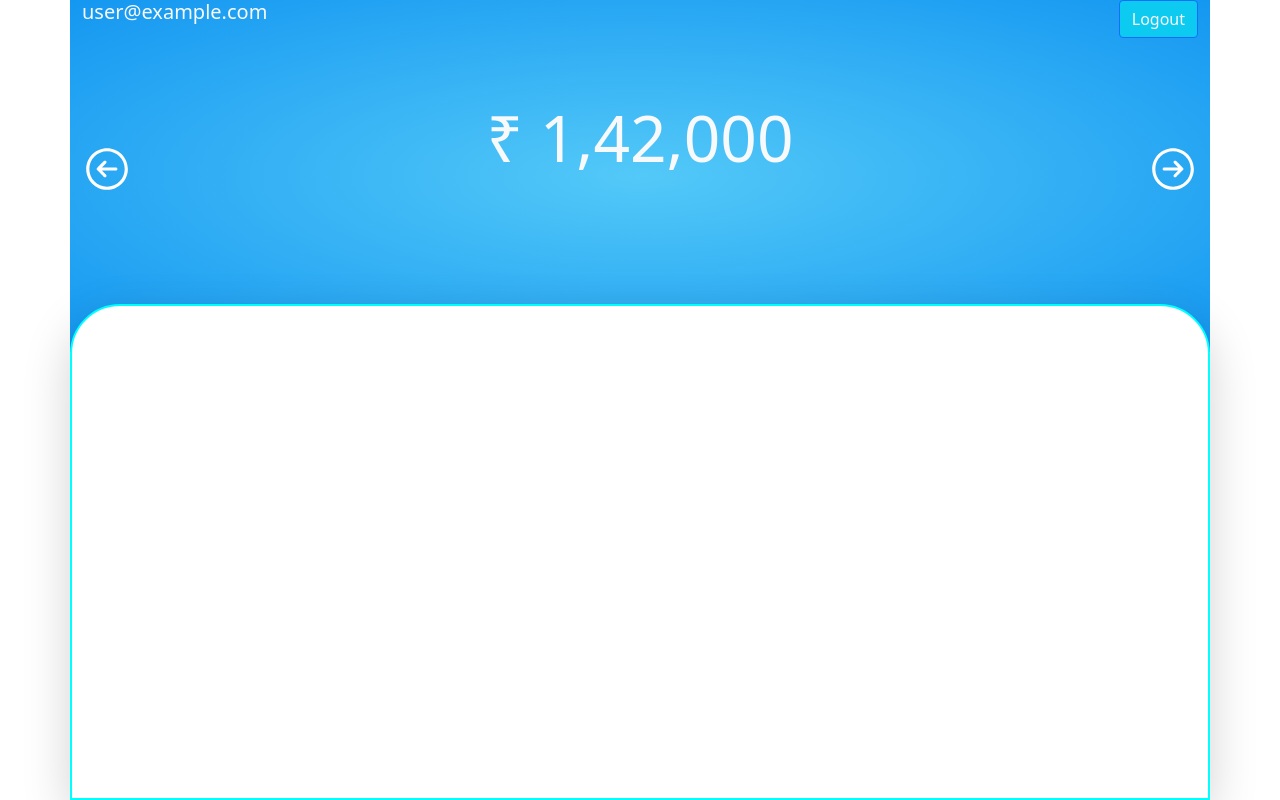
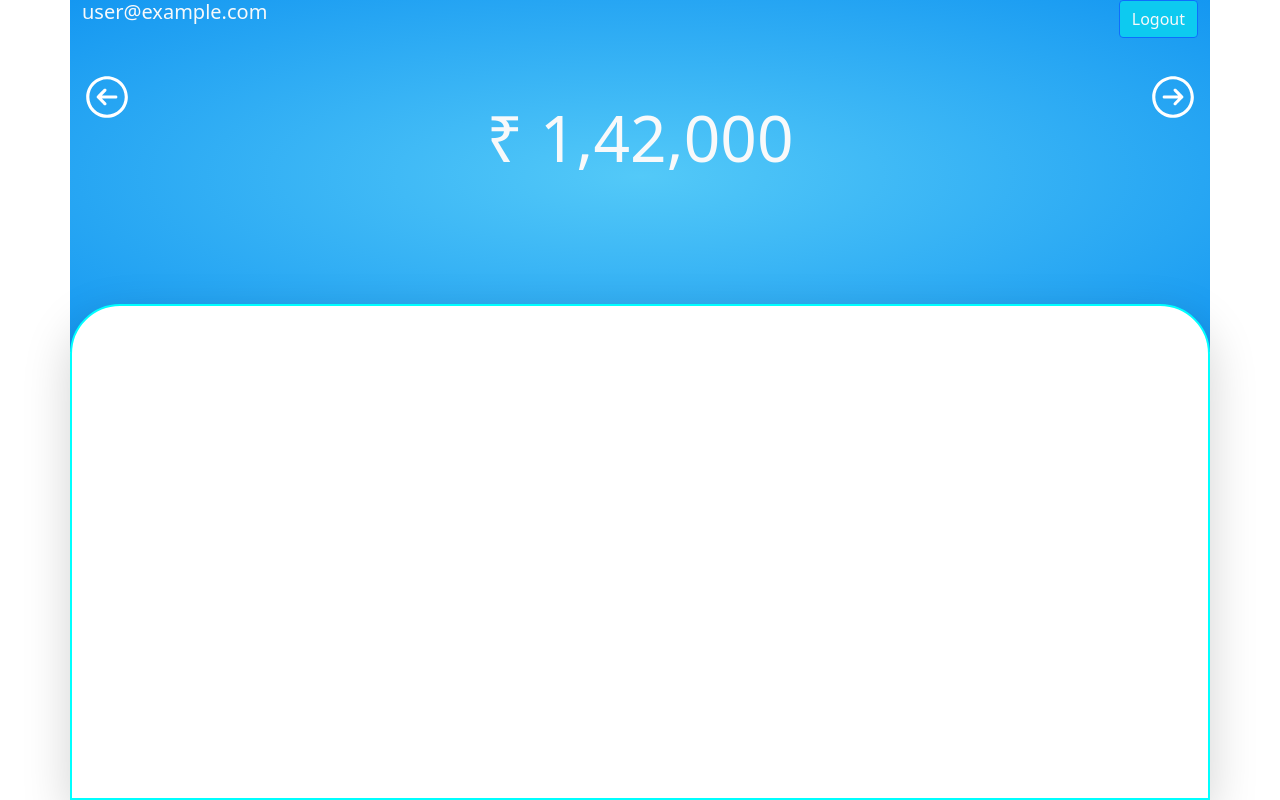
Before and after one commit to TanishkM/Buget-Tracker_web, a React (Create React App) app: page / in a window 1280 px wide. Built offline with nearby package versions, Linux system fonts and the light colour scheme; no server answers; sample sign-in values are in the browser's storage.

Commit message:
Transitions and styling

```diff
--- a/src/App.css
+++ b/src/App.css
@@ -54,7 +54,7 @@
   margin-right: auto;
   z-index: 2;
   height: 40vh;
-  margin-top: 18vh;
+  margin-top: 9vh;
 }
 
 .bottom{
--- a/src/components/Balance.js
+++ b/src/components/Balance.js
@@ -1,12 +1,21 @@
 import React from 'react'
+import { useSpring, animated } from 'react-spring'
 
 const Balance = () => {
+  const style1 = useSpring({
+    from: { marginRight: 300},
+    to: { marginRight:0 },
+    config: { duration: 200 }
+  })
   return (
+        <animated.div style={style1}>
     <div>
       <div className='container d-flex align-items-center justify-content-center text-light text-center bal'>
-        <h3 className='d-inline ' style={{fontSize:"4em"}}>₹ 1,42,000</h3>
+        <h3 className='d-inline ' style={{ fontSize: "4em" }}>₹ 1,42,000</h3>
       </div>
     </div>
+    </animated.div>
+
   )
 }
 
--- a/src/components/DashBoard.js
+++ b/src/components/DashBoard.js
@@ -22,10 +22,10 @@ const DashBoard = () => {
   return (
     <div className=''>
        <div className='arrows container d-flex justify-content-between'>
-        <Link to="/daba">
+        <Link to="/">
           <svg  style={{filter:"invert(100)"}} xmlns="http://www.w3.org/2000/svg" width="50" height="50" viewBox="0 0 24 24"><path d="m12.017 1.995c5.517 0 9.997 4.48 9.997 9.998s-4.48 9.998-9.997 9.998c-5.518 0-9.998-4.48-9.998-9.998s4.48-9.998 9.998-9.998zm0 1.5c-4.69 0-8.498 3.808-8.498 8.498s3.808 8.498 8.498 8.498 8.497-3.808 8.497-8.498-3.807-8.498-8.497-8.498zm-1.528 4.715s-1.502 1.505-3.255 3.259c-.147.147-.22.339-.22.531s.073.383.22.53c1.753 1.754 3.254 3.258 3.254 3.258.145.145.335.217.526.217.192-.001.384-.074.531-.221.292-.293.294-.766.003-1.057l-1.977-1.977h6.693c.414 0 .75-.336.75-.75s-.336-.75-.75-.75h-6.693l1.978-1.979c.29-.289.287-.762-.006-1.054-.147-.147-.339-.221-.53-.222-.19 0-.38.071-.524.215z" /></svg>
         </Link>
-        <Link to="/daba/cha">
+        <Link to="/">
           <svg style={{filter:"invert(100)"}} xmlns="http://www.w3.org/2000/svg" width="50" height="50" viewBox="0 0 24 24"><path d="m12.012 1.995c-5.518 0-9.998 4.48-9.998 9.998s4.48 9.998 9.998 9.998 9.997-4.48 9.997-9.998-4.479-9.998-9.997-9.998zm0 1.5c4.69 0 8.497 3.808 8.497 8.498s-3.807 8.498-8.497 8.498-8.498-3.808-8.498-8.498 3.808-8.498 8.498-8.498zm1.528 4.715s1.502 1.505 3.255 3.259c.146.147.219.339.219.531s-.073.383-.219.53c-1.753 1.754-3.254 3.258-3.254 3.258-.145.145-.336.217-.527.217-.191-.001-.383-.074-.53-.221-.293-.293-.295-.766-.004-1.057l1.978-1.977h-6.694c-.414 0-.75-.336-.75-.75s.336-.75.75-.75h6.694l-1.979-1.979c-.289-.289-.286-.762.006-1.054.147-.147.339-.221.531-.222.19 0 .38.071.524.215z" /></svg>
         </Link>
 
--- a/src/components/DashBot.js
+++ b/src/components/DashBot.js
@@ -1,10 +1,18 @@
 import React from 'react'
+import { useSpring, animated } from 'react-spring'
+const DashBot = () => {
+  const style1 = useSpring({
+    from: { marginTop: 500 },
+    to: { marginTop: 0 },
+    config: { duration: 500 }
+  })
+  return (
+    <animated.div style={style1}>
+      <div>
+        <div className='container bottom shadow-lg'></div>
+      </div>
+    </animated.div>
 
-const DashBot = () => {
-  return (
-    <div>
-      <div className='container bottom shadow-lg'></div>
-    </div>
   )
 }
 
```
